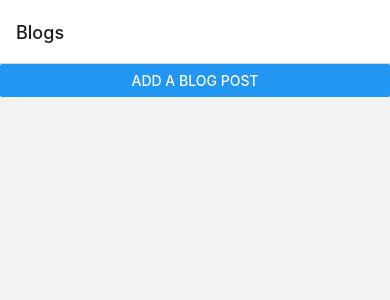
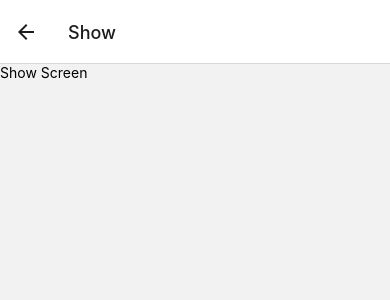
Before and after one commit to GeoMukkath/NativeBlog, a React Native app: screen /Show in a window 390 px wide. Shown: the top 300 px of the page. Built offline with nearby package versions, Linux system fonts and the light colour scheme.

Commit message:
Added Show Screen to the app

```diff
--- a/App.js
+++ b/App.js
@@ -6,6 +6,7 @@
 import { createNativeStackNavigator } from "@react-navigation/native-stack";
 import IndexScreen from "./src/screens/IndexScreen";
 import { BlogProvider } from "./src/context/BlogContext";
+import ShowScreen from "./src/screens/ShowScreen";
 
 const Stack = createNativeStackNavigator();
 
@@ -14,6 +15,7 @@
     <NavigationContainer>
       <Stack.Navigator>
         <Stack.Screen name="Blogs" component={IndexScreen} />
+        <Stack.Screen name="Show" component={ShowScreen} />
       </Stack.Navigator>
     </NavigationContainer>
   );
--- a/src/screens/IndexScreen.js
+++ b/src/screens/IndexScreen.js
@@ -11,7 +11,7 @@
 import BlogContext from "../context/BlogContext";
 import { Feather } from "@expo/vector-icons";
 
-const IndexScreen = () => {
+const IndexScreen = ({ navigation }) => {
   const { data, addBlogPost, deleteBlogPost } = useContext(BlogContext);
   return (
     <View>
@@ -22,6 +22,7 @@
         keyExtractor={(BlogPost) => BlogPost.title}
         renderItem={({ item }) => {
           return (
+            <TouchableOpacity onPress={() => navigation.navigate("Show")}>
               <View style={styles.row}>
                 <Text>
                   {item.title} - {item.id}
@@ -30,6 +31,7 @@
                   <Feather name="trash" size={24} color="black" />
                 </TouchableOpacity>
               </View>
+            </TouchableOpacity>
           );
         }}
       />
--- /dev/null
+++ b/src/screens/ShowScreen.js
@@ -0,0 +1,12 @@
+import { View, Text } from "react-native";
+import React from "react";
+
+const ShowScreen = () => {
+  return (
+    <View>
+      <Text>Show Screen</Text>
+    </View>
+  );
+};
+
+export default ShowScreen;
```
Lines whose indentation alone changed are shown as unchanged.
